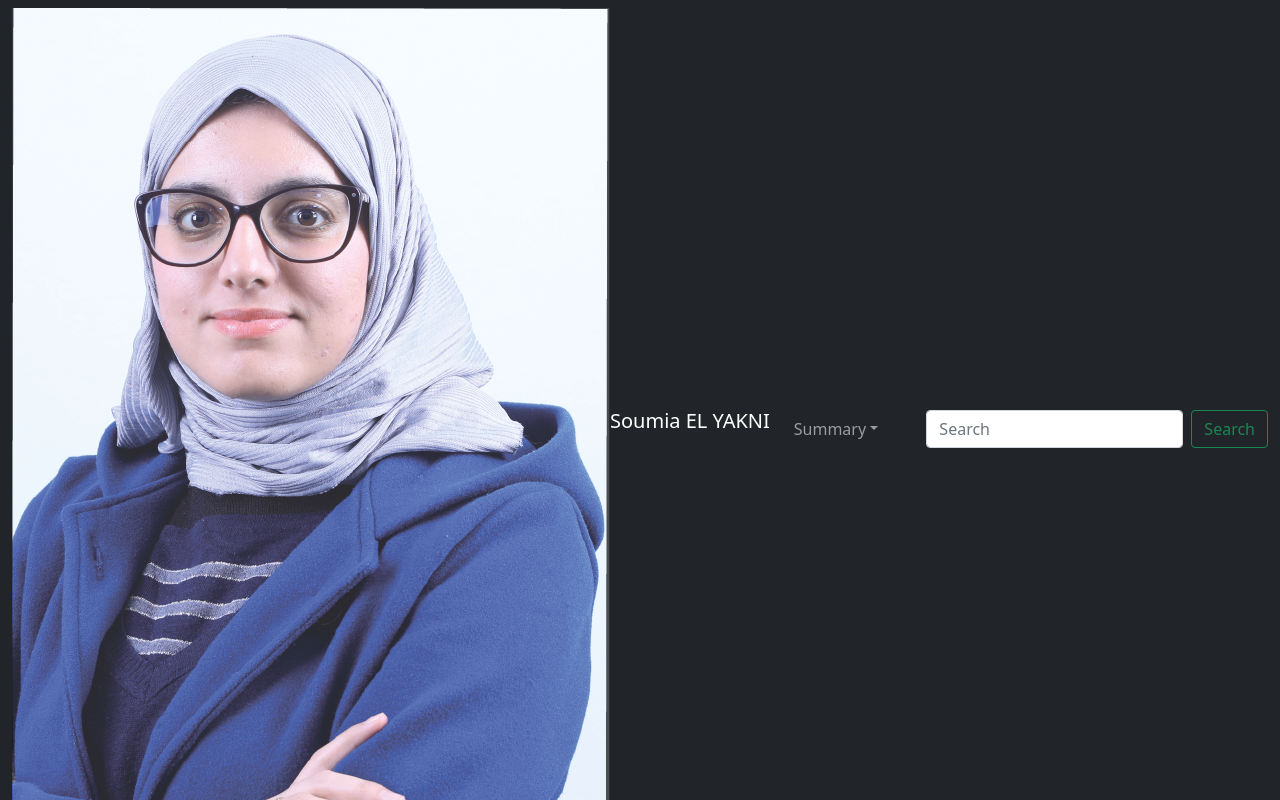
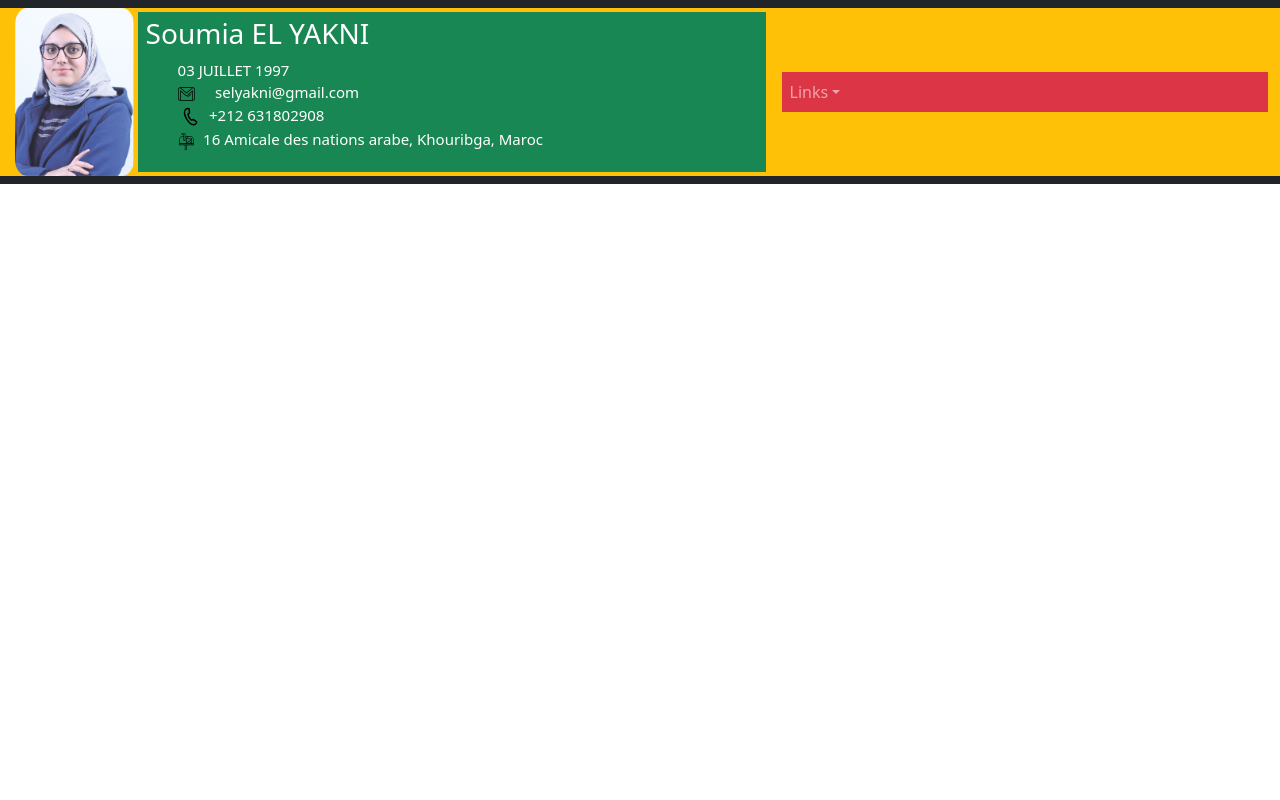
Before and after one commit to soumia-elyakni/realisations, a plain HTML site: page index.html in a window 1280 px wide. Drawn offline with Linux system fonts and the light colour scheme.

Commit message:
iconeAndDropdownLink

```diff
--- a/index.html
+++ b/index.html
@@ -5,34 +5,41 @@
     <meta http-equiv="X-UA-Compatible" content="IE=edge">
     <meta name="viewport" content="width=device-width, initial-scale=1.0">
     <link rel="stylesheet" href="bootstrap.min.css">
+    <script src="https://kit.fontawesome.com/6a0f429012.js" crossorigin="anonymous"></script>
     <title>Soumia EL YAKNI réalisations</title>
 </head>
 <body>
 <nav class="navbar navbar-expand-md navbar-dark fixed-top border-start-white bg-dark" style="background-color: #B6A0B4;">
-        <div class="container-fluid">
-          <img src="img/Profil.png" alt="ma photo">
-          <p class="navbar-brand">Soumia EL YAKNI</p>
+        <div class="container-fluid d-flex bg-warning" style="justify-content : space-between">
+        <div class="border-3" style="width: 10%; border-color: aliceblue;">
+          <img src="img/Profil.png" alt="ma photo" class=" m-auto" style="display: block; width: 95%; height: 95%; border-radius: 10%;">
+        </div>
+          <div class="navbar-brand bg-success w-50 mt-1 ps-2" style="align-self: flex-start;">
+            <h3> Soumia EL YAKNI </h3>
+            <ul class="justify-content: flex-start" style="list-style-type: none;">
+              <li style="font-size: 15px;">03 JUILLET 1997</li>
+              <li style="font-size: 15px;"><img src="svg/gmail.svg" style="width :3%" class="me-3">  selyakni@gmail.com</li>
+              <li style="font-size: 15px;"><img src="svg/phone.svg" style="width :4%" class="me-1">  +212 631802908</li>
+              <li style="font-size: 15px;"><img src="svg/mailbox.svg" style="width :3%" class="me-1"> 16 Amicale des nations arabe, Khouribga, Maroc</li>
+            </ul>
+          </div>
           <button class="navbar-toggler" type="button" data-bs-toggle="collapse" data-bs-target="#navbarCollapse" aria-controls="navbarCollapse" aria-expanded="false" aria-label="Toggle navigation">
             <span class="navbar-toggler-icon"></span>
           </button>
-          <div class="collapse navbar-collapse" id="navbarCollapse">
+          <div class="collapse navbar-collapse bg-danger" id="navbarCollapse">
             <ul class="navbar-nav me-auto mb-2 mb-md-0">
                 <li class="nav-item dropdown">
-                    <a class="nav-link dropdown-toggle" href="#" id="dropdown10" data-bs-toggle="dropdown" aria-expanded="false">Summary</a>
+                    <a class="nav-link dropdown-toggle" href="#" id="dropdown10" data-bs-toggle="dropdown" aria-expanded="false">Links</a>
                     <ul class="dropdown-menu" aria-labelledby="dropdown10">
-                      <li><a class="dropdown-item" href="Json.html">Introduction</a></li>
-                      <li><a class="dropdown-item justify-content-end" href="Syntaxe.html">Syntaxe</a></li>
-                      <li><a class="dropdown-item justify-content-end" href="Example.html">Examples</a></li>
+                      <li><a class="dropdown-item" href="https://www.linkedin.com/in/soumia-elyakni-879005171/" target="_black">Linkdin</a></li>
+                      <li><a class="dropdown-item justify-content-end" href="https://github.com/soumia-elyakni" target="_black"><img src="svg/github.svg" style="width :20%" class="me-1"></i></a></li>
                     </ul>
                   </li>
             </ul>
-            <form class="d-flex">
-              <input class="form-control me-2" type="search" placeholder="Search" aria-label="Search">
-              <button class="btn btn-outline-success" type="submit">Search</button>
-            </form>
+
           </div>
         </div>
       </nav>
-    <link rel="stylesheet" href="">
+    <script src="bootstrap.bundle.min.js"></script>
 </body>
 </html>
```
Also changed, not shown: svg/github.svg (added), svg/gmail.svg (added), svg/mailbox.svg (added), svg/phone.svg (added).
